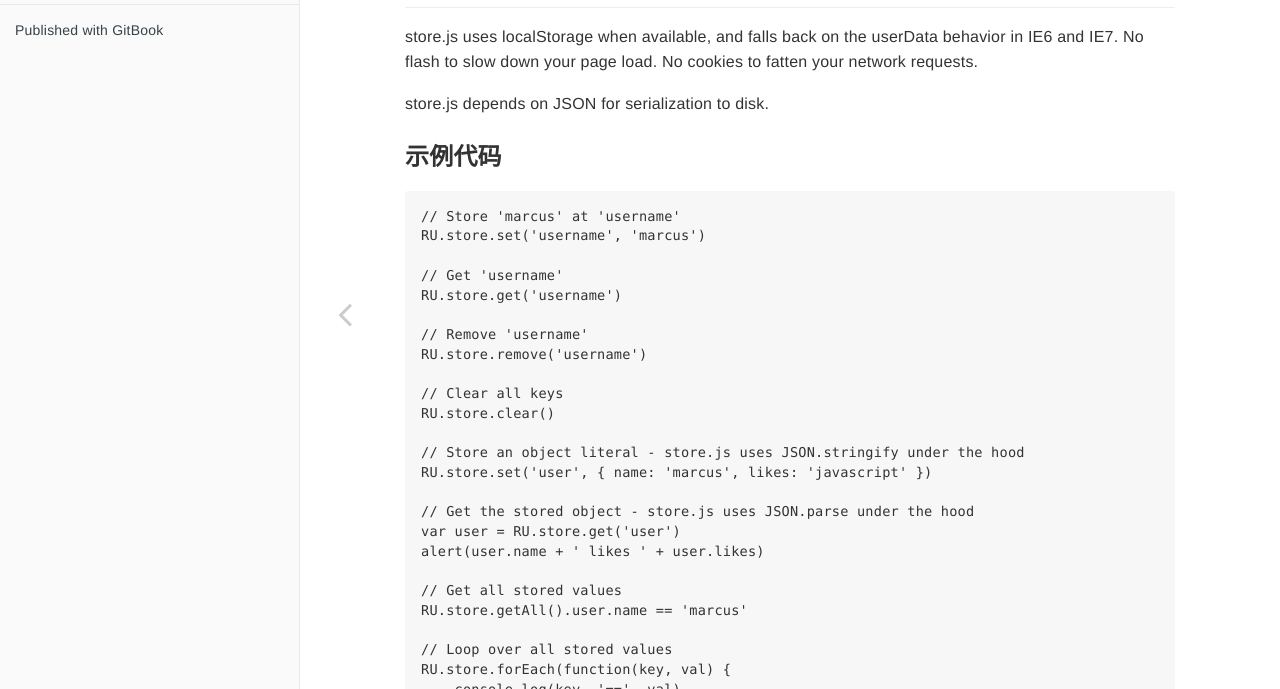
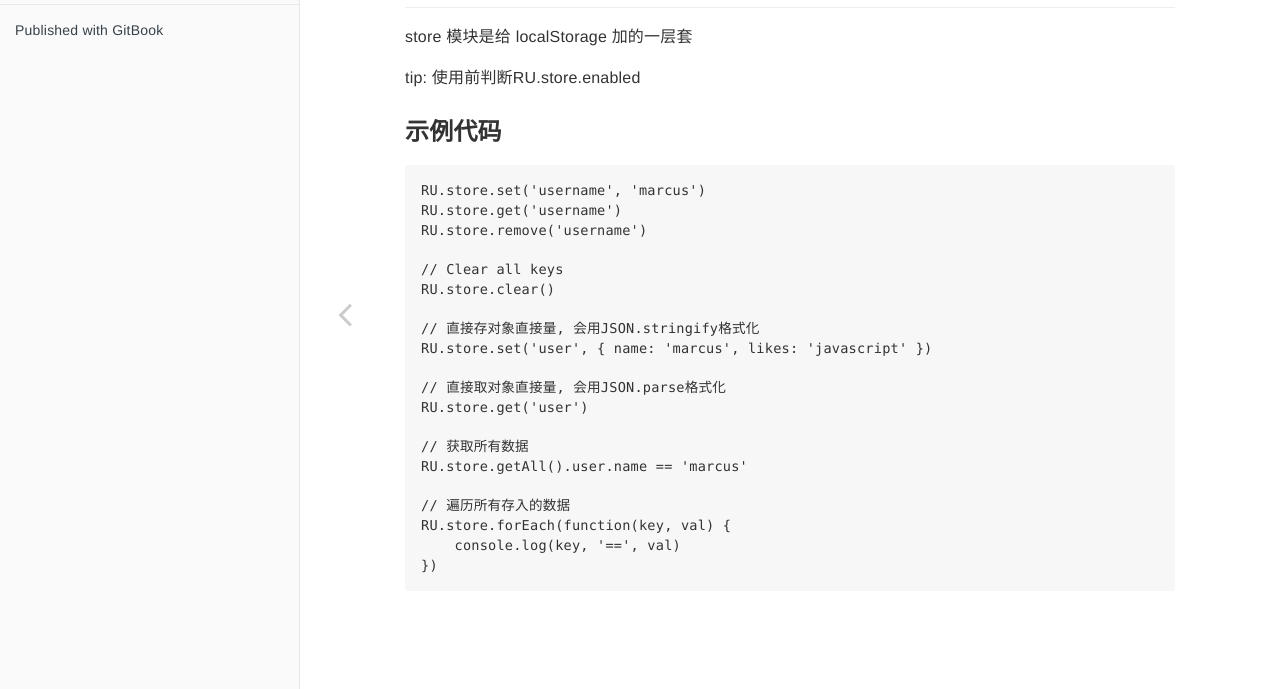
Before and after one commit to wssgcg1213/rUtil, a website: page doc/store.html in a window 1280 px wide. Shown: the part 111-800 px from the top of the page. Drawn offline with Linux system fonts and the light colour scheme.

Commit message:
update-doc

```diff
--- a/doc/store.html
+++ b/doc/store.html
@@ -38,7 +38,7 @@
     <body>
 
 
-    <div class="book" data-level="2" data-basepath=".." data-revision="Tue Sep 29 2015 00:32:19 GMT+0800 (CST)">
+    <div class="book" data-level="2" data-basepath=".." data-revision="Tue Sep 29 2015 00:36:34 GMT+0800 (CST)">
 
 
 <div class="book-summary">
@@ -206,32 +206,26 @@
                     <section class="normal" id="section-">
 
                         <h2 id="store">store</h2>
-<p>store.js uses localStorage when available, and falls back on the userData behavior in IE6 and IE7. No flash to slow down your page load. No cookies to fatten your network requests.</p>
-<p>store.js depends on JSON for serialization to disk.</p>
+<p>store &#x6A21;&#x5757;&#x662F;&#x7ED9; localStorage &#x52A0;&#x7684;&#x4E00;&#x5C42;&#x5957;</p>
+<p>tip: &#x4F7F;&#x7528;&#x524D;&#x5224;&#x65AD;RU.store.enabled</p>
 <h3 id="%E7%A4%BA%E4%BE%8B%E4%BB%A3%E7%A0%81">&#x793A;&#x4F8B;&#x4EE3;&#x7801;</h3>
-<pre><code>// Store &apos;marcus&apos; at &apos;username&apos;
-RU.store.set(&apos;username&apos;, &apos;marcus&apos;)
-
-// Get &apos;username&apos;
+<pre><code>RU.store.set(&apos;username&apos;, &apos;marcus&apos;)
 RU.store.get(&apos;username&apos;)
-
-// Remove &apos;username&apos;
 RU.store.remove(&apos;username&apos;)
 
 // Clear all keys
 RU.store.clear()
 
-// Store an object literal - store.js uses JSON.stringify under the hood
+// &#x76F4;&#x63A5;&#x5B58;&#x5BF9;&#x8C61;&#x76F4;&#x63A5;&#x91CF;, &#x4F1A;&#x7528;JSON.stringify&#x683C;&#x5F0F;&#x5316;
 RU.store.set(&apos;user&apos;, { name: &apos;marcus&apos;, likes: &apos;javascript&apos; })
 
-// Get the stored object - store.js uses JSON.parse under the hood
-var user = RU.store.get(&apos;user&apos;)
-alert(user.name + &apos; likes &apos; + user.likes)
+// &#x76F4;&#x63A5;&#x53D6;&#x5BF9;&#x8C61;&#x76F4;&#x63A5;&#x91CF;, &#x4F1A;&#x7528;JSON.parse&#x683C;&#x5F0F;&#x5316;
+RU.store.get(&apos;user&apos;)
 
-// Get all stored values
+// &#x83B7;&#x53D6;&#x6240;&#x6709;&#x6570;&#x636E;
 RU.store.getAll().user.name == &apos;marcus&apos;
 
-// Loop over all stored values
+// &#x904D;&#x5386;&#x6240;&#x6709;&#x5B58;&#x5165;&#x7684;&#x6570;&#x636E;
 RU.store.forEach(function(key, val) {
     console.log(key, &apos;==&apos;, val)
 })
```
Also changed, not shown: doc/date.html (+1 -1 lines), index.html (+1 -1 lines), search_index.json (+1 -1 lines).
